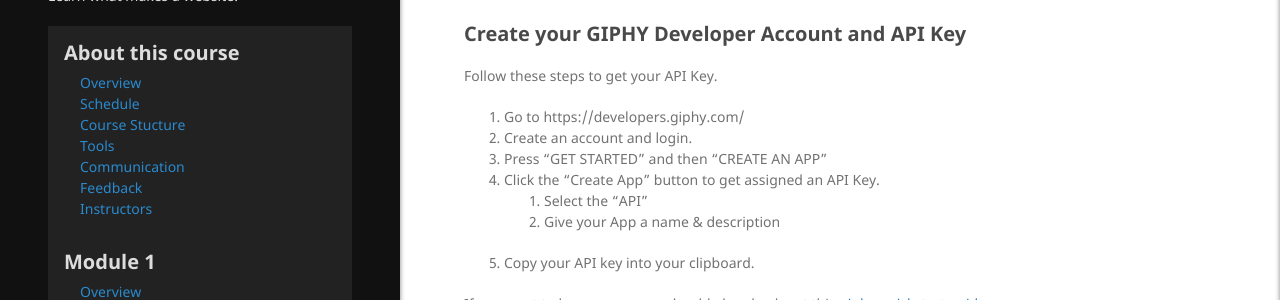
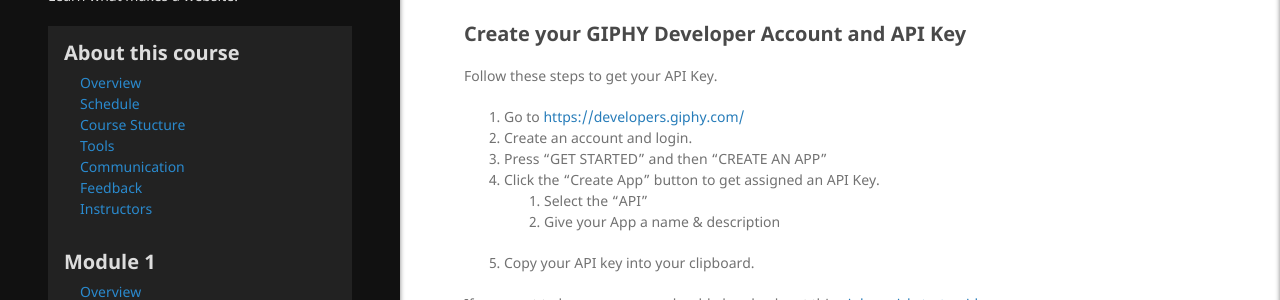
Before and after one commit to south-bend-code-works/intro-to-web-dev, a Jekyll site: the page built from lessons/module3/giphy.md, in a window 1280 px wide and 900 px high, scrolled down 608 px. Shown: the part 153-453 px from the top of the window. Built offline with Jekyll 4.4.1, drawn with Linux system fonts in a browser that asks for light colours; our own code applies the rules of GitHub Pages for plain Markdown files; some of the changed lines change nothing that is shown.

Commit message:
fixed indentation in CSS

```diff
--- a/lessons/module3/giphy.md
+++ b/lessons/module3/giphy.md
@@ -24,7 +24,7 @@
 ### Create your GIPHY Developer Account and API Key
 Follow these steps to get your API Key.
 
-1. Go to https://developers.giphy.com/
+1. Go to [https://developers.giphy.com/](https://developers.giphy.com/)
 2. Create an account and login.
 3. Press "GET STARTED" and then "CREATE AN APP"
 4. Click the "Create App" button to get assigned an API Key.
@@ -153,13 +153,16 @@
         <title>Giphy API</title>
         <meta charset="utf-8"/>
         <style>
-            img {display:block;
-                margin:15px}
-            pre { font-family: monospace;
-                background-color: black;
-                color: whitesmoke;
-                padding: 10px;
-                margin: 10px;
+            img {
+              display:block;
+              margin:15px
+            }
+            pre {
+              font-family: monospace;
+              background-color: black;
+              color: whitesmoke;
+              padding: 10px;
+              margin: 10px;
             }
         </style>
     </head>
```
